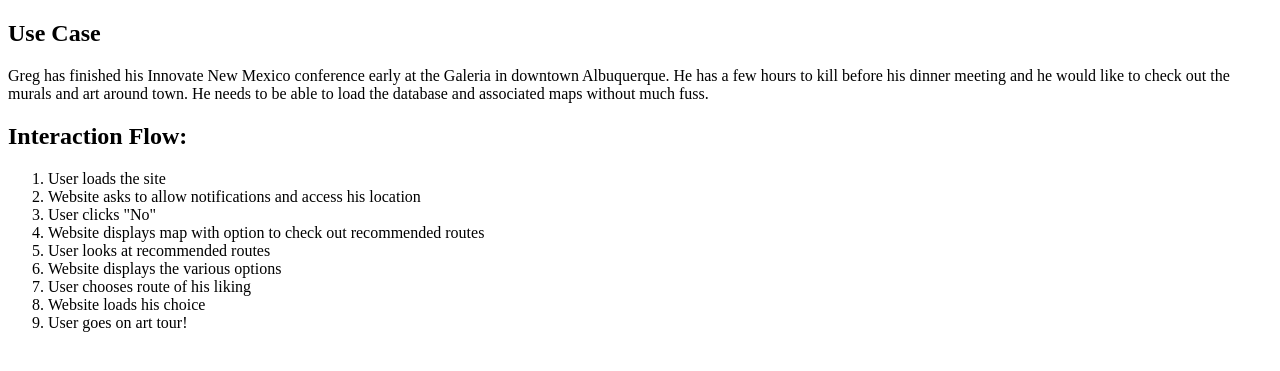
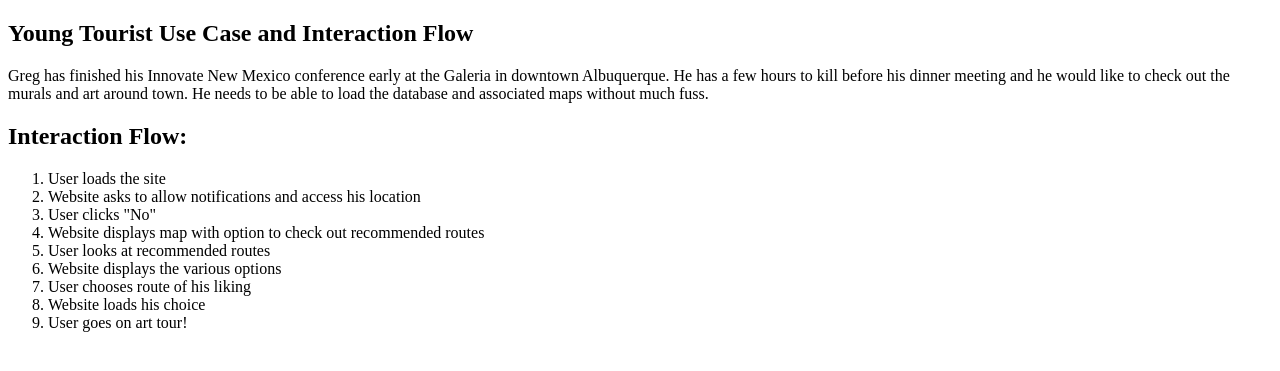
Before and after one commit to samanthaandrews/abq-street-art, a PHP site: page /epic/use-cases/young-tourist-use-case.php in a window 1280 px wide. Shown: the top 371 px of the page. Run offline with PHP 8.4, Linux system fonts and the light colour scheme.

Commit message:
updated h1 for use cases

```diff
--- a/epic/use-cases/local-artist-use-case.php
+++ b/epic/use-cases/local-artist-use-case.php
@@ -5,6 +5,6 @@
     <title>Mom Use Case</title>
 </head>
 <body>
-<h1>The Mom</h1>
+<h1>Local Artist Use Case and Interaction Flow</h1>
 </body>
 </html>
--- a/epic/use-cases/young-tourist-use-case.php
+++ b/epic/use-cases/young-tourist-use-case.php
@@ -5,7 +5,7 @@
 		<title>ABQ Street Art Young Tourist Use Case</title>
 	</head>
 <body>
-	<h2>Use Case</h2>
+	<h2>Young Tourist Use Case and Interaction Flow</h2>
 	<p>Greg has finished his Innovate New Mexico conference early at the Galeria in downtown Albuquerque. He has a few hours to kill before his dinner meeting and he would like to check out the murals and art around town. He needs to be able to load the database and associated maps without much fuss.</p>
 	<h2>Interaction Flow:</h2>
 	<ol>
```
